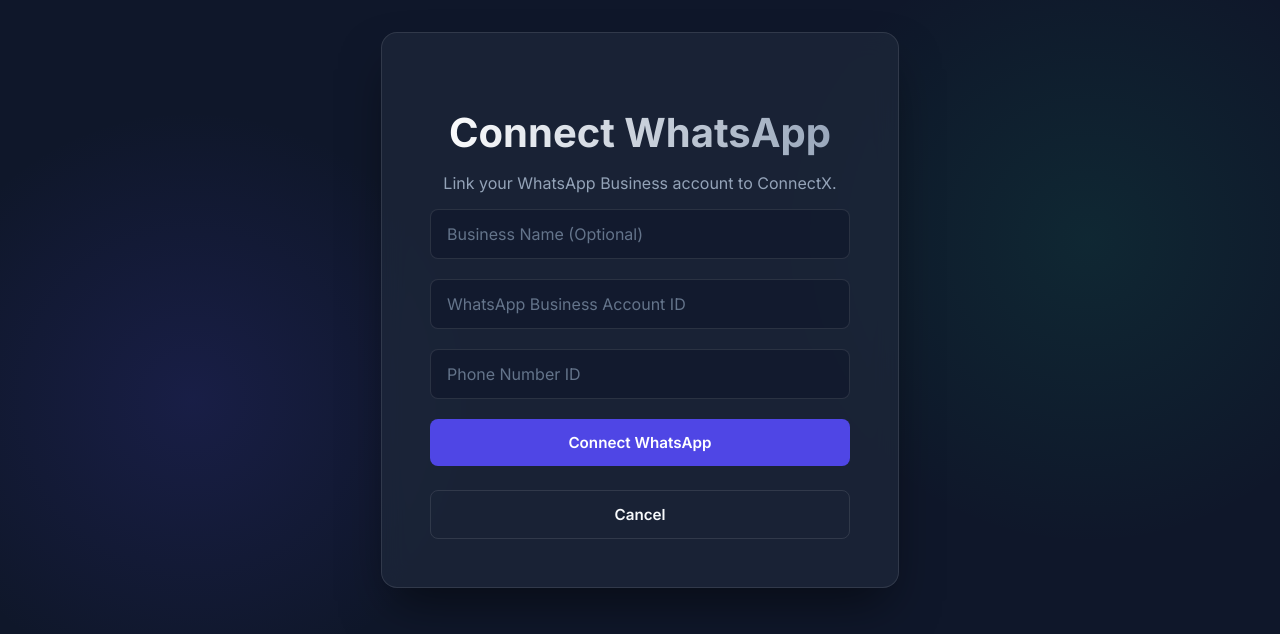
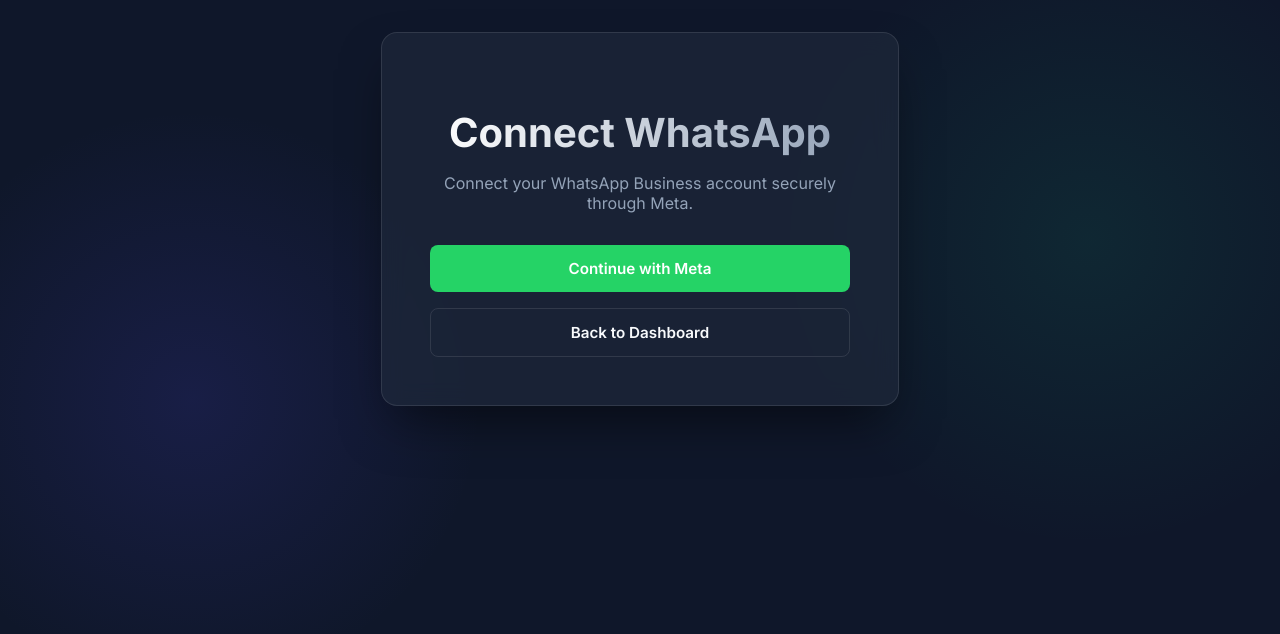
Before and after one commit to Nithish23013509/ConnectX, a React (Vite) app in the folder connectx-frontend/: page /connect/whatsapp in a window 1280 px wide. Shown: the top 634 px of the page. Built offline with nearby package versions, Linux system fonts and the light colour scheme; sample sign-in values are in the browser's storage.

Commit message:
Implement Meta Embedded Signup Flow for WhatsApp

```diff
--- a/connectx-frontend/index.html
+++ b/connectx-frontend/index.html
@@ -4,7 +4,24 @@
     <meta charset="UTF-8" />
     <link rel="icon" type="image/svg+xml" href="/favicon.svg" />
     <meta name="viewport" content="width=device-width, initial-scale=1.0" />
-    <title>connectx-frontend</title>
+    <title>ConnectX</title>
+
+    <script>
+      window.fbAsyncInit = function () {
+          FB.init({
+              appId: "937194355652639",
+              cookie: true,
+              xfbml: true,
+              version: "v26.0"
+          });
+      };
+    </script>
+    <script
+        async
+        defer
+        crossorigin="anonymous"
+        src="https://connect.facebook.net/en_US/sdk.js">
+    </script>
   </head>
   <body>
     <div id="root"></div>
--- a/connectx-frontend/src/pages/WhatsAppConnect.jsx
+++ b/connectx-frontend/src/pages/WhatsAppConnect.jsx
@@ -1,100 +1,88 @@
 import { useState } from "react";
 import { useNavigate } from "react-router-dom";
-import api from "../services/api";
 
 function WhatsAppConnect() {
+    const navigate = useNavigate();
+    const [loading, setLoading] = useState(false);
+    const [message, setMessage] = useState("");
+    const [isSuccess, setIsSuccess] = useState(false);
 
-    const navigate = useNavigate();
+    const launchWhatsAppSignup = () => {
+        if (!window.FB) {
+            setMessage("Meta SDK is still loading. Please try again.");
+            setIsSuccess(false);
+            return;
+        }
 
-    const [form, setForm] = useState({
-        businessAccountId: "",
-        phoneNumberId: "",
-        accountName: ""
-    });
+        setLoading(true);
+        setMessage("");
 
-    const [error, setError] = useState("");
-    const [success, setSuccess] = useState("");
+        window.FB.login(
+            (response) => {
+                console.log("Embedded Signup response:", response);
+                setLoading(false);
 
-    const handleChange = (e) => {
+                if (response.authResponse?.code) {
+                    const code = response.authResponse.code;
+                    console.log("Authorization code received");
 
-        setForm({
-            ...form,
-            [e.target.name]: e.target.value
-        });
-    };
+                    // NEXT STEP: Send this code to Spring Boot.
+                    // Do not save it in localStorage.
 
-    const handleSubmit = async (e) => {
-
-        e.preventDefault();
-
-        setError("");
-        setSuccess("");
-
-        try {
-
-            await api.post(
-                "/apps/whatsapp/connect",
-                form
-            );
-
-            setSuccess(
-                "WhatsApp connected successfully."
-            );
-
-            setTimeout(() => {
-                navigate("/dashboard");
-            }, 1000);
-
-        } catch (error) {
-
-            setError(
-                error.response?.data?.message ||
-                "Unable to connect WhatsApp."
-            );
-        }
+                    setMessage("WhatsApp authorization successful.");
+                    setIsSuccess(true);
+                } else {
+                    setMessage("WhatsApp connection was cancelled or unsuccessful.");
+                    setIsSuccess(false);
+                }
+            },
+            {
+                config_id: "3428342227347876",
+                response_type: "code",
+                override_default_response_type: true,
+                extras: {
+                    setup: {}
+                }
+            }
+        );
     };
 
     return (
         <div className="app-container">
             <div className="auth-panel">
                 <h1>Connect WhatsApp</h1>
-                <p>Link your WhatsApp Business account to ConnectX.</p>
+                <p>Connect your WhatsApp Business account securely through Meta.</p>
 
-                {error && <div className="error-msg">{error}</div>}
-                {success && <div className="success-msg">{success}</div>}
+                {message && (
+                    <div className={isSuccess ? "success-msg" : "error-msg"}>
+                        {message}
+                    </div>
+                )}
 
-                <form onSubmit={handleSubmit}>
-                    <input
-                        name="accountName"
-                        placeholder="Business Name (Optional)"
-                        value={form.accountName}
-                        onChange={handleChange}
-                    />
+                <div style={{ display: "flex", flexDirection: "column", gap: "1rem", marginTop: "2rem" }}>
+                    <button
+                        onClick={launchWhatsAppSignup}
+                        disabled={loading}
+                        style={{
+                            background: "var(--whatsapp)",
+                            color: "white",
+                            display: "flex",
+                            alignItems: "center",
+                            justifyContent: "center",
+                            gap: "0.5rem"
+                        }}
+                    >
+                        {loading ? "Opening Meta..." : "Continue with Meta"}
+                    </button>
 
-                    <input
-                        name="businessAccountId"
-                        placeholder="WhatsApp Business Account ID"
-                        value={form.businessAccountId}
-                        onChange={handleChange}
-                        required
-                    />
-
-                    <input
-                        name="phoneNumberId"
-                        placeholder="Phone Number ID"
-                        value={form.phoneNumberId}
-                        onChange={handleChange}
-                        required
-                    />
-
-                    <button type="submit">
-                        Connect WhatsApp
+                    <button
+                        className="btn-secondary"
+                        onClick={() => navigate("/dashboard")}
+                        disabled={loading}
+                    >
+                        Back to Dashboard
                     </button>
-                </form>
-
-                <button className="btn-secondary" onClick={() => navigate("/dashboard")}>
-                    Cancel
-                </button>
+                </div>
             </div>
         </div>
     );
```
